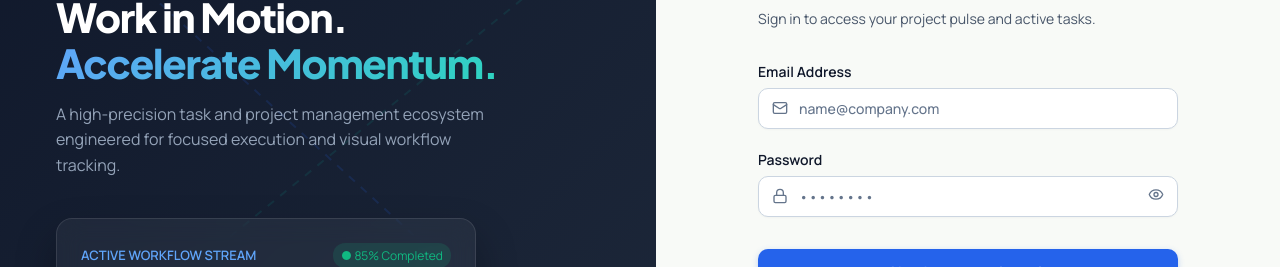
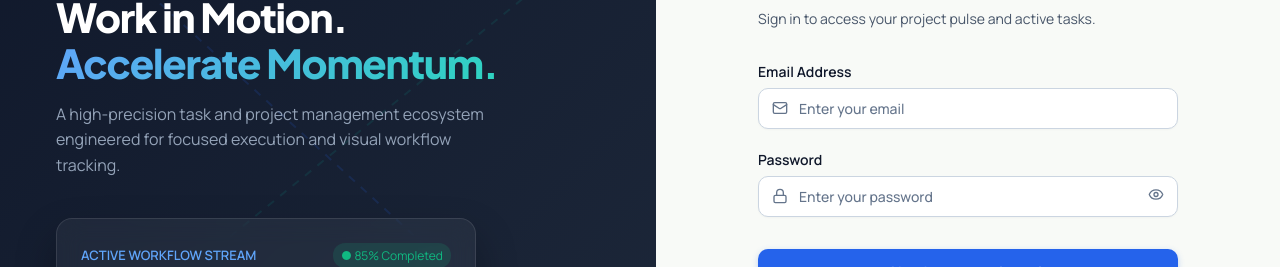
Before and after one commit to gagatech-57/TackFlow, a React (Vite) app in the folder frontend/: page /login in a window 1280 px wide. Shown: the part 243-510 px from the top of the page. Built offline with nearby package versions, Linux system fonts and the light colour scheme; no server answers.

Commit message:
fix: remove duplicate calendar icon in date inputs & update login/register placeholders to Enter name, email, password

```diff
--- a/frontend/src/index.css
+++ b/frontend/src/index.css
@@ -300,20 +300,19 @@ input[type="date"].form-input,
 .custom-date-input {
   color-scheme: light;
   font-family: var(--font-body);
+  position: relative;
 }
 
 input[type="date"]::-webkit-calendar-picker-indicator {
+  position: absolute;
+  top: 0;
+  left: 0;
+  right: 0;
+  bottom: 0;
+  width: 100%;
+  height: 100%;
+  opacity: 0;
   cursor: pointer;
-  border-radius: 4px;
-  padding: 0.2rem;
-  opacity: 0.8;
-  filter: invert(30%) sepia(80%) saturate(1200%) hue-rotate(190deg);
-  transition: transform 0.15s ease, opacity 0.15s ease;
-}
-
-input[type="date"]::-webkit-calendar-picker-indicator:hover {
-  opacity: 1;
-  transform: scale(1.15);
 }
 
 /* Custom Select Dropdown Scrollbar */
--- a/frontend/src/pages/Login.jsx
+++ b/frontend/src/pages/Login.jsx
@@ -236,7 +236,7 @@ const Login = () => {
                   name="email"
                   value={formData.email}
                   onChange={handleChange}
-                  placeholder="name@company.com"
+                  placeholder="Enter your email"
                   className="form-input"
                   style={{ paddingLeft: '2.5rem' }}
                   required
@@ -254,7 +254,7 @@ const Login = () => {
                   name="password"
                   value={formData.password}
                   onChange={handleChange}
-                  placeholder="••••••••"
+                  placeholder="Enter your password"
                   className="form-input"
                   style={{ paddingLeft: '2.5rem', paddingRight: '2.5rem' }}
                   required
--- a/frontend/src/pages/Register.jsx
+++ b/frontend/src/pages/Register.jsx
@@ -221,7 +221,7 @@ const Register = () => {
                   name="name"
                   value={formData.name}
                   onChange={handleChange}
-                  placeholder="Guna Sekhar"
+                  placeholder="Enter your name"
                   className="form-input"
                   style={{ paddingLeft: '2.5rem' }}
                   required
@@ -239,7 +239,7 @@ const Register = () => {
                   name="email"
                   value={formData.email}
                   onChange={handleChange}
-                  placeholder="guna@company.com"
+                  placeholder="Enter your email"
                   className="form-input"
                   style={{ paddingLeft: '2.5rem' }}
                   required
@@ -257,7 +257,7 @@ const Register = () => {
                   name="password"
                   value={formData.password}
                   onChange={handleChange}
-                  placeholder="At least 6 characters"
+                  placeholder="Enter your password"
                   className="form-input"
                   style={{ paddingLeft: '2.5rem', paddingRight: '2.5rem' }}
                   required
```
